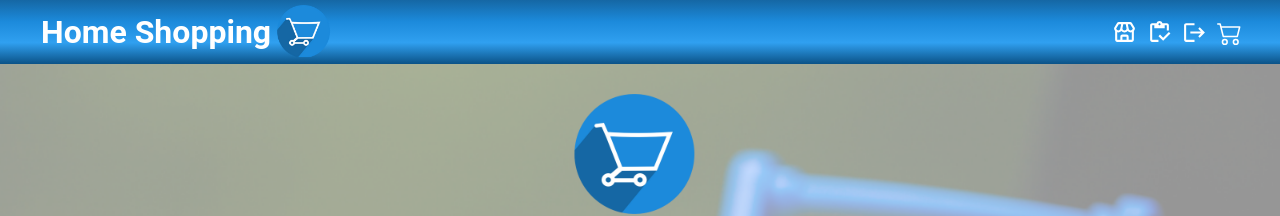
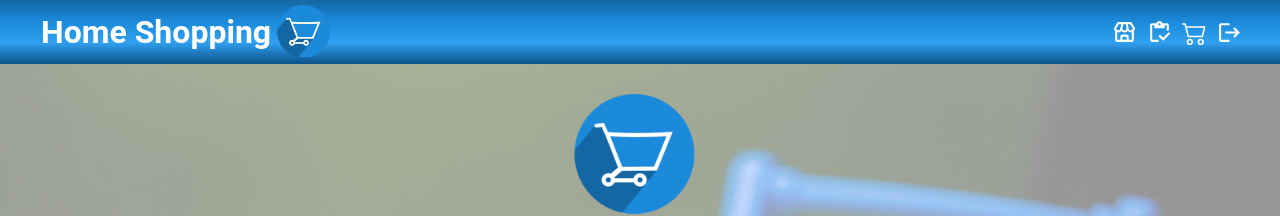
Before and after one commit to Igorrteixeira/Home-Shopping---Full_Stack, a React (Create React App) app in the folder front-end/: page / in a window 1280 px wide. Shown: the top 216 px of the page. Built offline with nearby package versions, Linux system fonts and the light colour scheme.

Commit message:
atualizacao-readmi

```diff
--- a/front-end/src/components/Header/Header.jsx
+++ b/front-end/src/components/Header/Header.jsx
@@ -40,11 +40,6 @@ export const Header = () => {
             <MdOutlineInventory size={"25px"} color={"white"}/>
           </Icon>
         </Tooltip>
-        <Tooltip title="Logout">
-          <Icon onClick={()=>logout()}>
-            <MdLogout size={"25px"} color={"white"} />
-          </Icon>
-        </Tooltip>
         {locate.pathname !== "/finalizepurchase" ? (
           <Tooltip title="Carrinho">
             <Icon onClick={() => setSidebar(!sidebar)}>
@@ -56,6 +51,11 @@ export const Header = () => {
             <MdKeyboardBackspace /> Voltar as compras{" "}
           </Button>
         )}
+        <Tooltip title="Logout">
+          <Icon onClick={()=>logout()}>
+            <MdLogout size={"25px"} color={"white"} />
+          </Icon>
+        </Tooltip>
         <Cart cart={sidebar} />
       </Nav>
     </Container>
```
